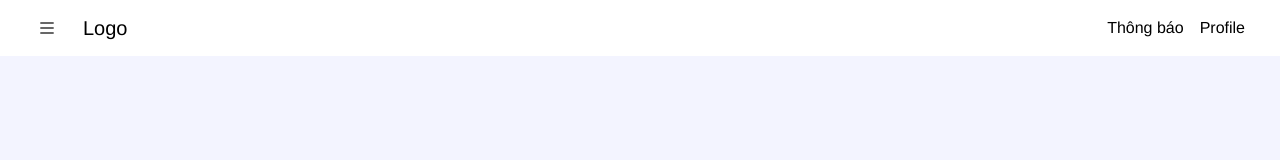
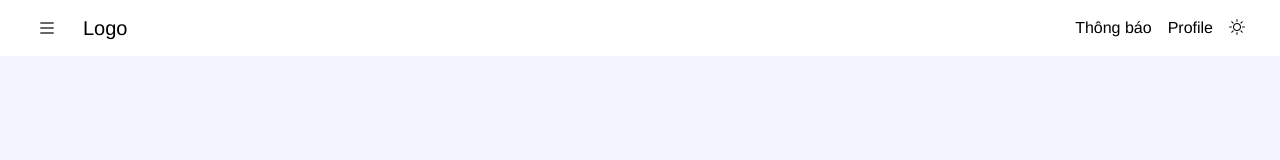
Before and after one commit to descent1511/vdt2024-vuejs-frontend, a Vue app: page / in a window 1280 px wide. Shown: the top 160 px of the page. Built offline with nearby package versions, Linux system fonts and the light colour scheme.

Commit message:
feat: Add theme for app

```diff
--- a/src/components/AppNavbar.vue
+++ b/src/components/AppNavbar.vue
@@ -13,6 +13,9 @@
           <li class="nav-item">
             <a class="nav-link" href="#">Profile</a>
           </li>
+          <li class="nav-item">
+            <ThemeToggle />
+          </li>
         </ul>
       </div>
     </div>
@@ -20,8 +23,12 @@
 </template>
 
 <script>
+import ThemeToggle from './ThemeToggle.vue'
 export default {
   name: 'AppNavbar',
+  components: {
+    ThemeToggle
+  },
   props: {
     isSidebarOpen: {
       type: Boolean,
--- /dev/null
+++ b/src/components/ThemeToggle.vue
@@ -0,0 +1,35 @@
+<template>
+  <button class="btn btn-link nav-link" @click="toggleTheme">
+    <i :class="iconClass" id="themeIcon"></i>
+  </button>
+</template>
+
+<script>
+export default {
+  data() {
+    return {
+      isDarkMode: false
+    }
+  },
+  computed: {
+    iconClass() {
+      return this.isDarkMode ? 'bi bi-moon' : 'bi bi-sun'
+    }
+  },
+  methods: {
+    toggleTheme() {
+      this.isDarkMode = !this.isDarkMode
+      document.body.classList.toggle('dark-mode')
+    }
+  }
+}
+</script>
+
+<style scoped>
+.dark-mode .btn-new-student {
+    background-color: #4b299e;
+}
+.dark-mode .btn-new-student:hover {
+    background-color: #3e237d;
+}
+</style>
```
